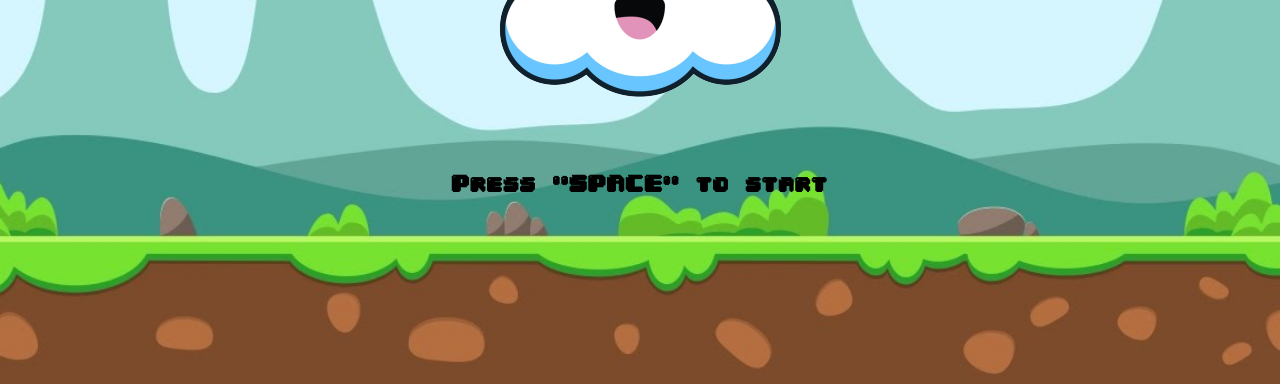
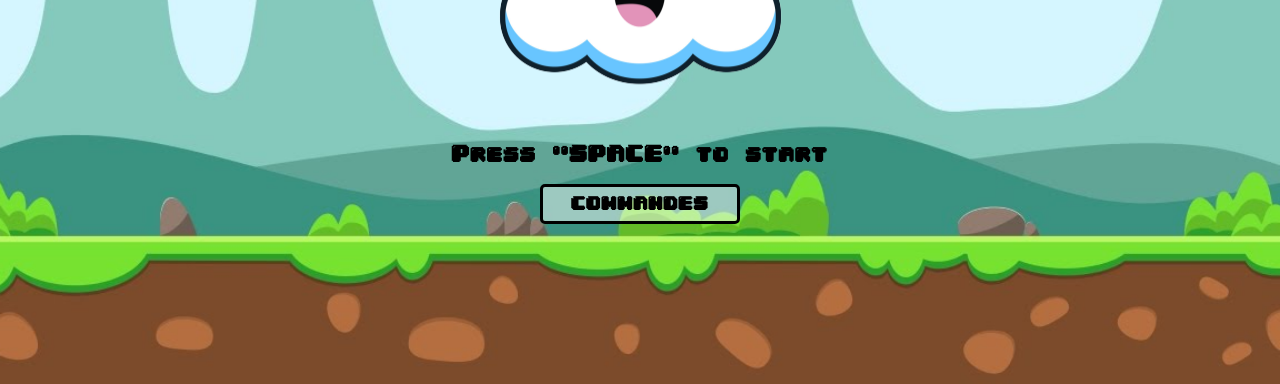
Before and after one commit to BalducciVictor/hetic-w1p2021-20-tetris, a website built with Parcel: page src/index.html in a window 1280 px wide. Shown: the part 416-800 px from the top of the page. Built offline with nearby package versions, Linux system fonts and the light colour scheme.

Commit message:
add cmd button

```diff
--- a/src/screens/home.html
+++ b/src/screens/home.html
@@ -1,3 +1,4 @@
 <img src="../img/logo_temp.png" alt="" class="home__logo">
 <img src="../img/cloud_happy.png" alt="" class="home__img">
 <p class="home__instructions">Press "SPACE" to start</p>
+<div class="home__help">Commandes</div>
--- a/src/scss/global/home.scss
+++ b/src/scss/global/home.scss
@@ -28,6 +28,25 @@
 		text-align: center;
 	}
 
+	.home__help {
+		transition: all 0.5s ease;
+		display: flex;
+		justify-content: center;
+		align-items: center;
+		margin-top: 20px;
+		text-transform: uppercase;
+		width: 200px;
+		height: 40px;
+		background: rgba(255, 255, 255, 0.5);
+		border: 3px solid #000000;
+		box-sizing: border-box;
+		border-radius: 5px;
+
+		&:hover {
+			transform: scale(1.05);
+		}
+	}
+
 	@keyframes animate {
 		50% {
 			transform: translateY(-30px);
```
